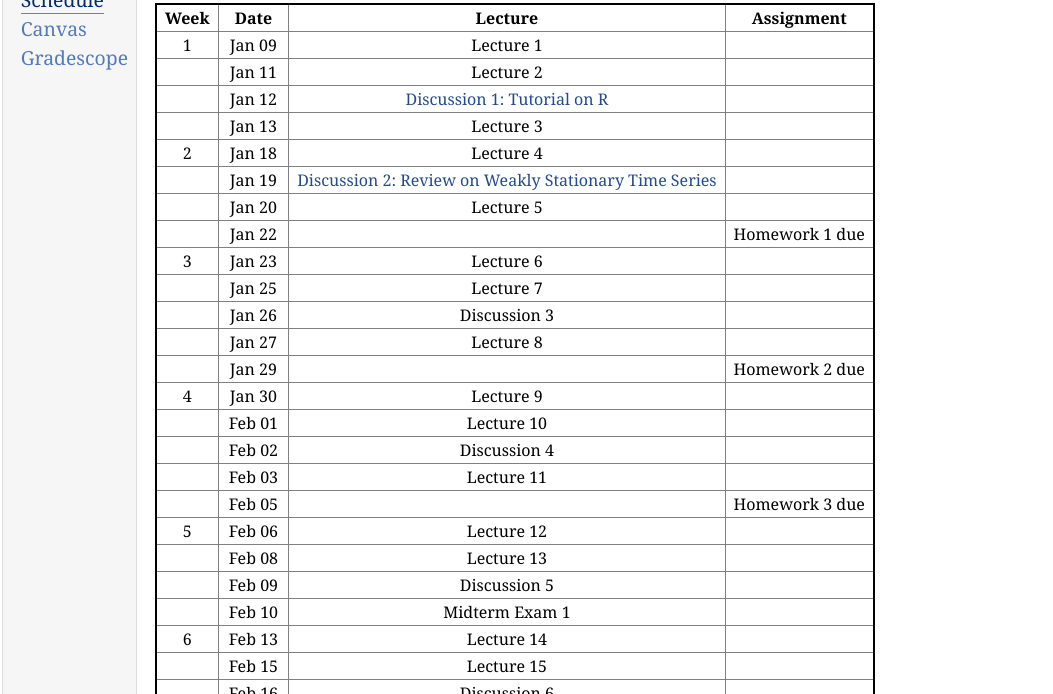
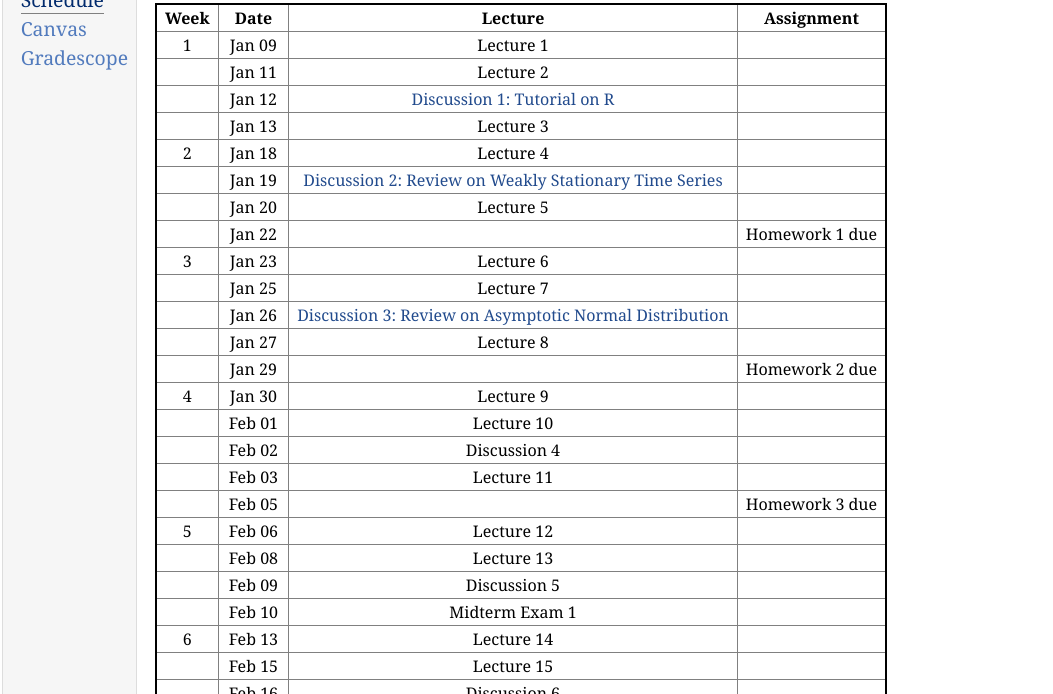
Before and after one commit to DehaoDai/Dehaodai.github.io, a plain HTML site: page MATH181E/schedule.html in a window 1280 px wide. Shown: the part 106-800 px from the top of the page, without its empty margins (0-1053 px from the left). Drawn offline with Linux system fonts and the light colour scheme.

Commit message:
update week 3

```diff
--- a/MATH181E/schedule.html
+++ b/MATH181E/schedule.html
@@ -33,7 +33,7 @@
 <tr class="r9"><td class="c1">  </td><td class="c2"> Jan 22 </td><td class="c3"> </td><td class="c4"> Homework 1 due </td></tr>
 <tr class="r10"><td class="c1">  3</td><td class="c2"> Jan 23 </td><td class="c3"> Lecture 6</td><td class="c4">  </td></tr>
 <tr class="r11"><td class="c1">  </td><td class="c2"> Jan 25 </td><td class="c3"> Lecture 7</td><td class="c4">  </td></tr>
-<tr class="r12"><td class="c1">  </td><td class="c2"> Jan 26 </td><td class="c3"> Discussion 3</td><td class="c4">  </td></tr>
+<tr class="r12"><td class="c1">  </td><td class="c2"> Jan 26 </td><td class="c3"> <a href="Discussion/Week_3_for_Discussion.pdf"> Discussion 3: Review on Asymptotic Normal Distribution<a></td><td class="c4">  </td></tr>
 <tr class="r12"><td class="c1">  </td><td class="c2"> Jan 27 </td><td class="c3"> Lecture 8</td><td class="c4">  </td></tr>
 <tr class="r13"><td class="c1">  </td><td class="c2"> Jan 29 </td><td class="c3"> </td><td class="c4"> Homework 2 due  </td></tr>
 
```
Also changed, not shown: 1 other file.
